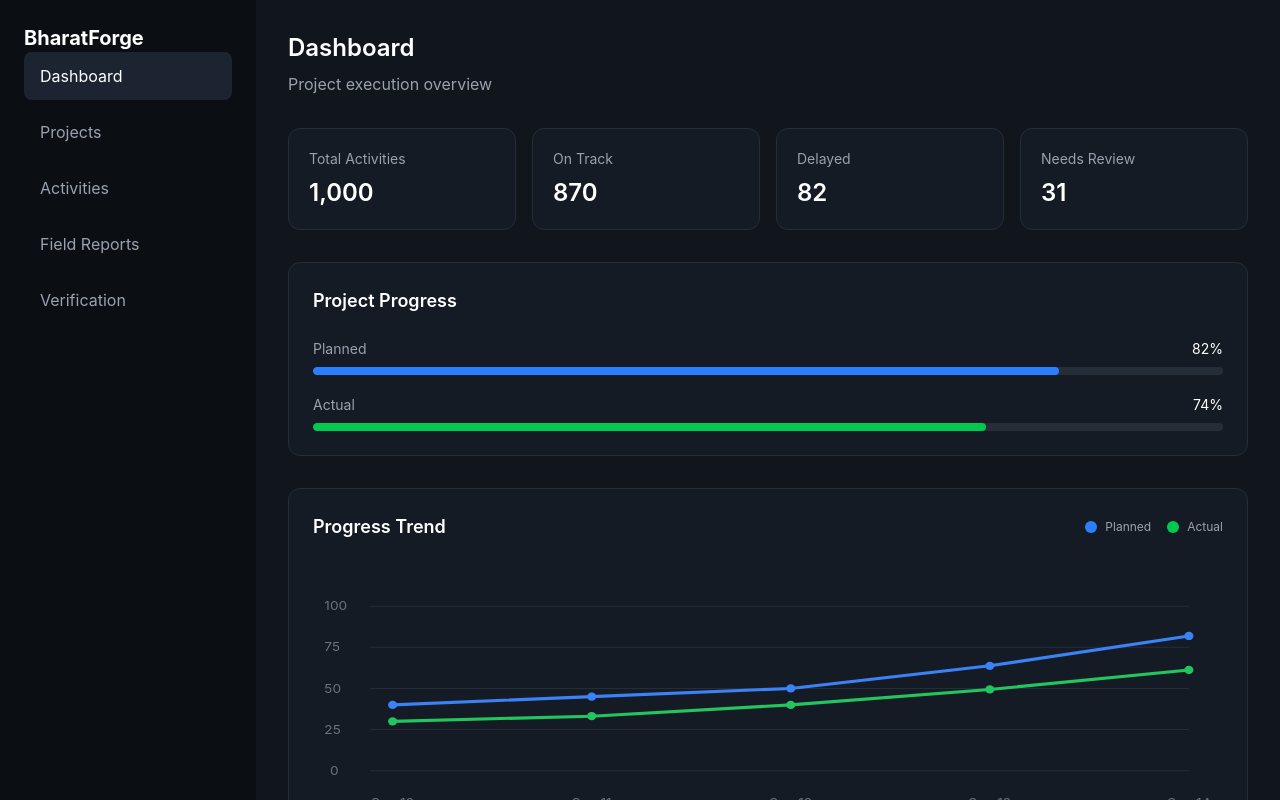
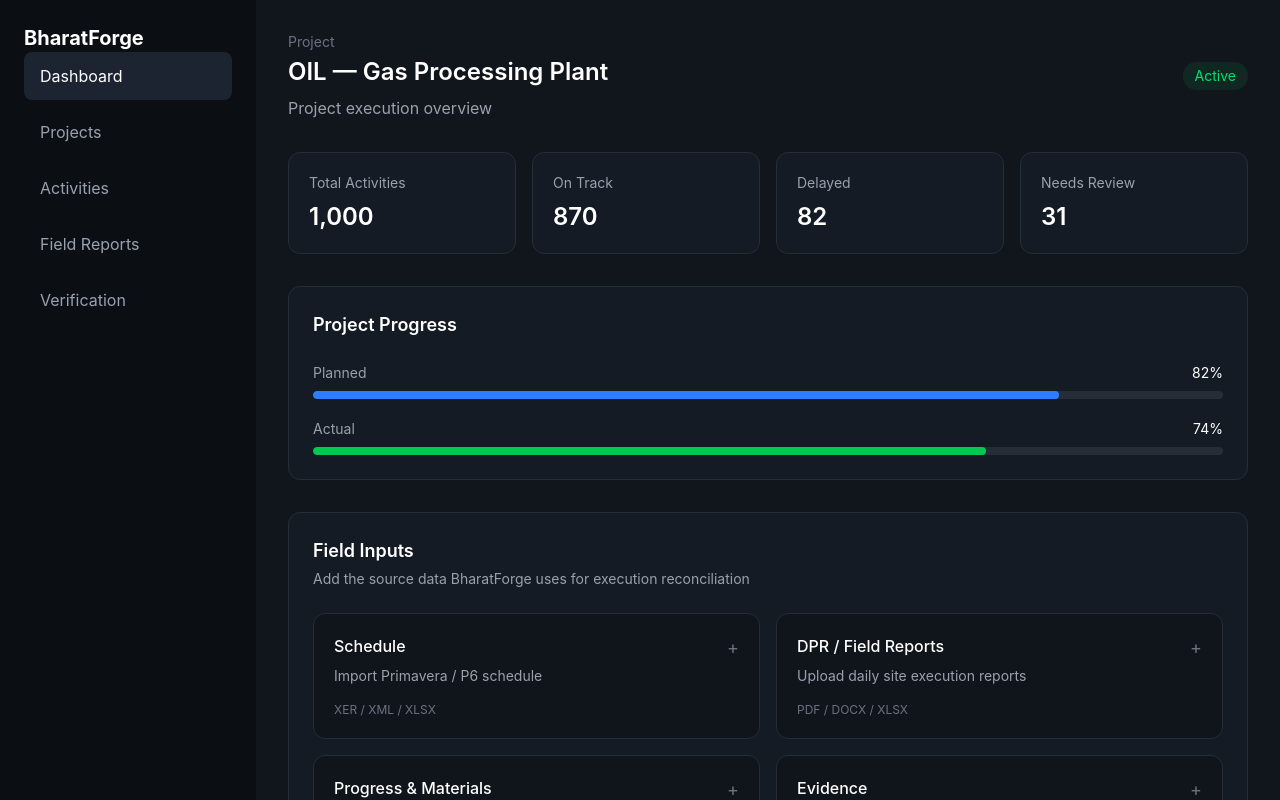
Before and after one commit to Sergeant1509/BharatForge, a React app in the folder frontend/: page / in a window 1280 px wide. Shown: the top 800 px of the page. Built offline with nearby package versions, Linux system fonts and the light colour scheme; the HTML template or start-up script is replaced by a standard one.

Commit message:
Added field input buttons for project

```diff
--- a/frontend/src/pages/Dashboard.jsx
+++ b/frontend/src/pages/Dashboard.jsx
@@ -1,5 +1,3 @@
-import React from "react"
-
 const stats = [
   ["Total Activities", "1,000"],
   ["On Track", "870"],
@@ -21,17 +19,53 @@
   ["A417", "Electrical Works", "MEDIUM", "72%"],
 ]
 
+const inputSources = [
+  {
+    title: "Schedule",
+    description: "Import Primavera / P6 schedule",
+    formats: "XER / XML / XLSX",
+  },
+  {
+    title: "DPR / Field Reports",
+    description: "Upload daily site execution reports",
+    formats: "PDF / DOCX / XLSX",
+  },
+  {
+    title: "Progress & Materials",
+    description: "Import progress and material data",
+    formats: "XLSX / CSV",
+  },
+  {
+    title: "Evidence",
+    description: "Upload photos and supporting documents",
+    formats: "JPG / PNG / PDF",
+  },
+]
+
 const Dashboard = () => {
   return (
     <div className="pb-10">
+
       {/* Header */}
-      <h2 className="text-2xl font-semibold text-white">
-        Dashboard
-      </h2>
+      <div className="flex items-center justify-between">
+        <div>
+          <p className="text-sm text-gray-500">
+            Project
+          </p>
 
-      <p className="text-gray-400 mt-2">
-        Project execution overview
-      </p>
+          <h2 className="text-2xl font-semibold text-white mt-1">
+            OIL — Gas Processing Plant
+          </h2>
+
+          <p className="text-gray-400 mt-2">
+            Project execution overview
+          </p>
+        </div>
+
+        <span className="px-3 py-1 rounded-full bg-green-500/10 text-green-400 text-sm">
+          Active
+        </span>
+      </div>
 
       {/* Stats */}
       <div className="grid grid-cols-1 sm:grid-cols-2 lg:grid-cols-4 gap-4 mt-8">
@@ -57,7 +91,6 @@
           Project Progress
         </h3>
 
-        {/* Planned */}
         <div className="mt-6">
           <div className="flex justify-between text-sm">
             <span className="text-gray-400">
@@ -77,7 +110,6 @@
           </div>
         </div>
 
-        {/* Actual */}
         <div className="mt-5">
           <div className="flex justify-between text-sm">
             <span className="text-gray-400">
@@ -95,6 +127,49 @@
               style={{ width: "74%" }}
             />
           </div>
+        </div>
+      </div>
+
+      {/* Project Inputs */}
+      <div className="mt-8 bg-[#151b24] border border-[#252d38] rounded-xl p-6">
+        <div>
+          <h3 className="text-lg font-semibold text-white">
+            Field Inputs
+          </h3>
+
+          <p className="text-gray-400 text-sm mt-1">
+            Add the source data BharatForge uses for execution reconciliation
+          </p>
+        </div>
+
+        <div className="grid grid-cols-1 md:grid-cols-2 gap-4 mt-6">
+          {inputSources.map((source) => (
+            <button
+              key={source.title}
+              type="button"
+              className="text-left bg-[#10151c] border border-[#252d38] rounded-xl p-5 hover:bg-[#1b2430] hover:border-[#3a4655] transition"
+            >
+              <div className="flex items-start justify-between">
+                <div>
+                  <p className="text-white font-medium">
+                    {source.title}
+                  </p>
+
+                  <p className="text-gray-400 text-sm mt-2">
+                    {source.description}
+                  </p>
+                </div>
+
+                <span className="text-gray-500 text-lg">
+                  +
+                </span>
+              </div>
+
+              <p className="text-xs text-gray-500 mt-4">
+                {source.formats}
+              </p>
+            </button>
+          ))}
         </div>
       </div>
 
@@ -122,14 +197,12 @@
           </div>
         </div>
 
-        {/* Chart */}
         <div className="mt-6 h-72 w-full">
           <svg
             viewBox="0 0 800 280"
             className="w-full h-full"
             preserveAspectRatio="none"
           >
-            {/* Horizontal grid lines */}
             {[40, 80, 120, 160, 200].map((y) => (
               <line
                 key={y}
@@ -142,53 +215,26 @@
               />
             ))}
 
-            {/* Y-axis labels */}
-            <text
-              x="15"
-              y="204"
-              fill="#6b7280"
-              fontSize="12"
-            >
+            <text x="15" y="204" fill="#6b7280" fontSize="12">
               0
             </text>
 
-            <text
-              x="10"
-              y="164"
-              fill="#6b7280"
-              fontSize="12"
-            >
+            <text x="10" y="164" fill="#6b7280" fontSize="12">
               25
             </text>
 
-            <text
-              x="10"
-              y="124"
-              fill="#6b7280"
-              fontSize="12"
-            >
+            <text x="10" y="124" fill="#6b7280" fontSize="12">
               50
             </text>
 
-            <text
-              x="10"
-              y="84"
-              fill="#6b7280"
-              fontSize="12"
-            >
+            <text x="10" y="84" fill="#6b7280" fontSize="12">
               75
             </text>
 
-            <text
-              x="10"
-              y="44"
-              fill="#6b7280"
-              fontSize="12"
-            >
+            <text x="10" y="44" fill="#6b7280" fontSize="12">
               100
             </text>
 
-            {/* Planned line */}
             <polyline
               fill="none"
               stroke="#3b82f6"
@@ -196,7 +242,6 @@
               points="70,136 245,128 420,120 595,98 770,69"
             />
 
-            {/* Actual line */}
             <polyline
               fill="none"
               stroke="#22c55e"
@@ -204,7 +249,6 @@
               points="70,152 245,147 420,136 595,121 770,102"
             />
 
-            {/* Planned points */}
             {[
               [70, 136],
               [245, 128],
@@ -221,7 +265,6 @@
               />
             ))}
 
-            {/* Actual points */}
             {[
               [70, 152],
               [245, 147],
@@ -238,7 +281,6 @@
               />
             ))}
 
-            {/* X-axis labels */}
             {progressData.map((item, index) => {
               const xPositions = [70, 245, 420, 595, 770]
 
@@ -272,7 +314,6 @@
                 key={id}
                 className="grid grid-cols-[1fr_120px_80px] items-center p-4 bg-[#10151c] rounded-lg"
               >
-                {/* Activity */}
                 <div>
                   <p className="font-medium text-white">
                     {name}
@@ -283,7 +324,6 @@
                   </p>
                 </div>
 
-                {/* Risk */}
                 <span
                   className={`text-sm font-medium ${
                     risk === "HIGH"
@@ -294,7 +334,6 @@
                   {risk}
                 </span>
 
-                {/* Progress */}
                 <span className="text-sm text-gray-300">
                   {progress}
                 </span>
```
